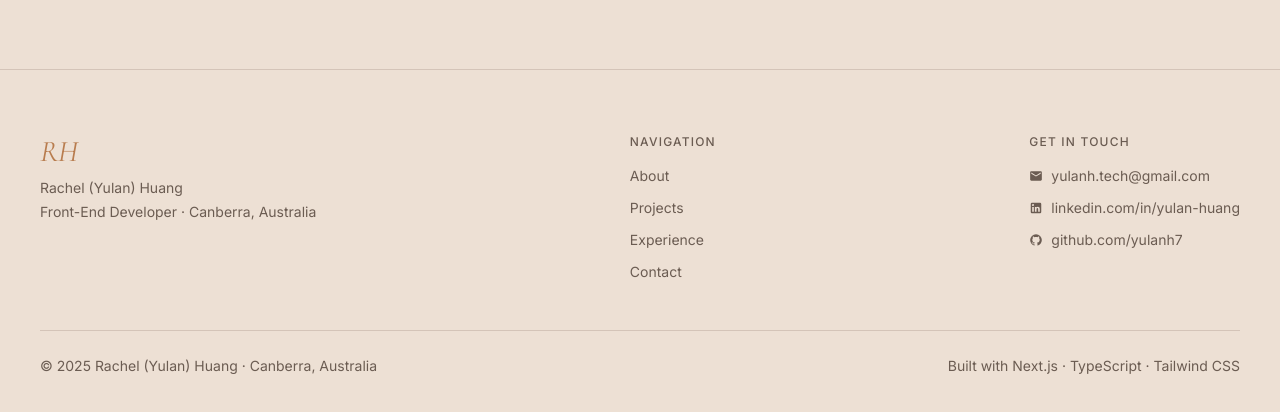
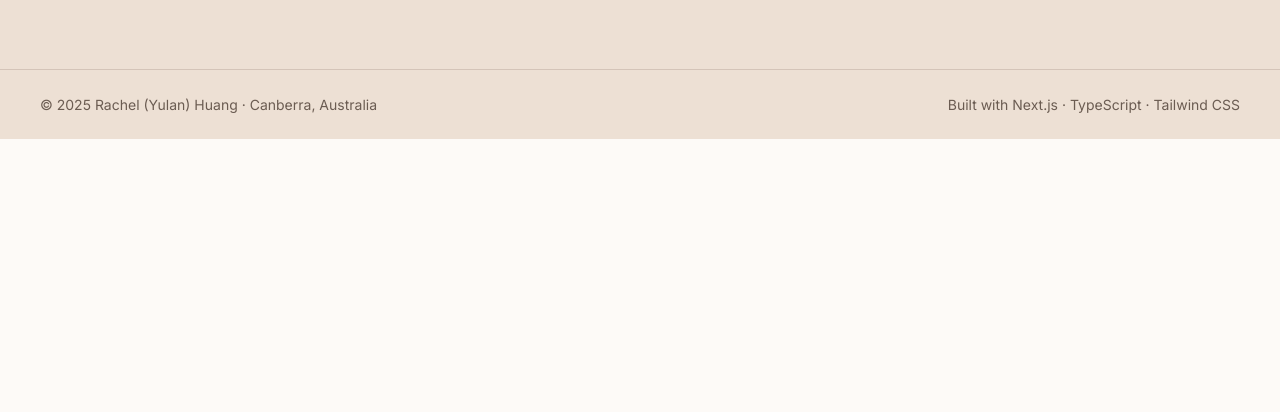
Before and after one commit to yulanh7/my-portfolio, a Next.js app: page / in a window 1280 px wide. Shown: the part 1194-1606 px from the top of the page. After the commit the page ends 1333 px from the top, so only its background shows below. Built offline with nearby package versions, Linux system fonts and the light colour scheme.

Commit message:
feat(footer): simplify to single bottom bar

```diff
--- a/src/components/Footer.tsx
+++ b/src/components/Footer.tsx
@@ -1,87 +1,9 @@
 "use client";
-
-import { personal } from "@/data/content";
 
 export default function Footer() {
   return (
-    <footer id="contact" className="bg-bg-secondary border-t border-border">
-      <div className="container py-16">
-        <div className="flex flex-col md:flex-row justify-between items-start gap-10">
-
-          {/* Left — name + tagline */}
-          <div>
-            <h2 className="font-heading italic text-3xl text-accent-brown mb-2">
-              RH
-            </h2>
-            <p className="text-sm text-text-secondary mb-1">{personal.name}</p>
-            <p className="text-sm text-text-secondary">
-              {personal.title} · {personal.location}
-            </p>
-          </div>
-
-          {/* Centre — nav links */}
-          <div className="flex flex-col gap-3">
-            <p className="text-xs tracking-widest uppercase text-text-secondary font-medium mb-1">
-              Navigation
-            </p>
-            {[
-              { label: "About", href: "#about" },
-              { label: "Projects", href: "#projects" },
-              { label: "Experience", href: "#experience" },
-              { label: "Contact", href: "#contact" },
-            ].map((link) => (
-              <a
-                key={link.label}
-                href={link.href}
-                className="text-sm text-text-secondary hover:text-text-primary transition-colors duration-300"
-              >
-                {link.label}
-              </a>
-            ))}
-          </div>
-
-          {/* Right — contact */}
-          <div className="flex flex-col gap-3">
-            <p className="text-xs tracking-widest uppercase text-text-secondary font-medium mb-1">
-              Get in touch
-            </p>
-            <a
-              href={`mailto:${personal.email}`}
-              className="text-sm text-text-secondary hover:text-accent-brown transition-colors duration-300 flex items-center gap-2"
-            >
-              <svg width="14" height="14" viewBox="0 0 24 24" fill="currentColor">
-                <path d="M20 4H4c-1.1 0-2 .9-2 2v12c0 1.1.9 2 2 2h16c1.1 0 2-.9 2-2V6c0-1.1-.9-2-2-2zm0 4l-8 5-8-5V6l8 5 8-5v2z" />
-              </svg>
-              {personal.email}
-            </a>
-            <a
-              href={personal.linkedin}
-              target="_blank"
-              rel="noopener noreferrer"
-              className="text-sm text-text-secondary hover:text-accent-brown transition-colors duration-300 flex items-center gap-2"
-            >
-              <svg width="14" height="14" viewBox="0 0 24 24" fill="currentColor">
-                <path d="M19 3a2 2 0 0 1 2 2v14a2 2 0 0 1-2 2H5a2 2 0 0 1-2-2V5a2 2 0 0 1 2-2h14m-.5 15.5v-5.3a3.26 3.26 0 0 0-3.26-3.26c-.85 0-1.84.52-2.32 1.3v-1.11h-2.79v8.37h2.79v-4.93c0-.77.62-1.4 1.39-1.4a1.4 1.4 0 0 1 1.4 1.4v4.93h2.79M6.88 8.56a1.68 1.68 0 0 0 1.68-1.68c0-.93-.75-1.69-1.68-1.69a1.69 1.69 0 0 0-1.69 1.69c0 .93.76 1.68 1.69 1.68m1.39 9.94v-8.37H5.5v8.37h2.77z" />
-              </svg>
-              linkedin.com/in/yulan-huang
-            </a>
-            <a
-              href={personal.github}
-              target="_blank"
-              rel="noopener noreferrer"
-              className="text-sm text-text-secondary hover:text-accent-brown transition-colors duration-300 flex items-center gap-2"
-            >
-              <svg width="14" height="14" viewBox="0 0 24 24" fill="currentColor">
-                <path d="M12 2A10 10 0 0 0 2 12c0 4.42 2.87 8.17 6.84 9.5.5.08.66-.23.66-.5v-1.69c-2.77.6-3.36-1.34-3.36-1.34-.46-1.16-1.11-1.47-1.11-1.47-.91-.62.07-.6.07-.6 1 .07 1.53 1.03 1.53 1.03.87 1.52 2.34 1.07 2.91.83.09-.65.35-1.09.63-1.34-2.22-.25-4.55-1.11-4.55-4.92 0-1.11.38-2 1.03-2.71-.1-.25-.45-1.29.1-2.64 0 0 .84-.27 2.75 1.02.79-.22 1.65-.33 2.5-.33.85 0 1.71.11 2.5.33 1.91-1.29 2.75-1.02 2.75-1.02.55 1.35.2 2.39.1 2.64.65.71 1.03 1.6 1.03 2.71 0 3.82-2.34 4.66-4.57 4.91.36.31.69.92.69 1.85V21c0 .27.16.59.67.5C19.14 20.16 22 16.42 22 12A10 10 0 0 0 12 2z" />
-              </svg>
-              github.com/yulanh7
-            </a>
-          </div>
-
-        </div>
-
-        {/* Bottom bar */}
-        <div className="border-t border-border mt-12 pt-6 flex flex-col md:flex-row justify-between items-center gap-3">
+    <footer className="bg-bg-secondary border-t border-border">
+      <div className="container py-6 flex flex-col md:flex-row justify-between items-center gap-2">
         <small className="text-text-secondary">
           © 2025 Rachel (Yulan) Huang · Canberra, Australia
         </small>
@@ -89,7 +11,6 @@ export default function Footer() {
           Built with Next.js · TypeScript · Tailwind CSS
         </small>
       </div>
-      </div>
     </footer>
   );
 }
```
Lines whose indentation alone changed are shown as unchanged.
